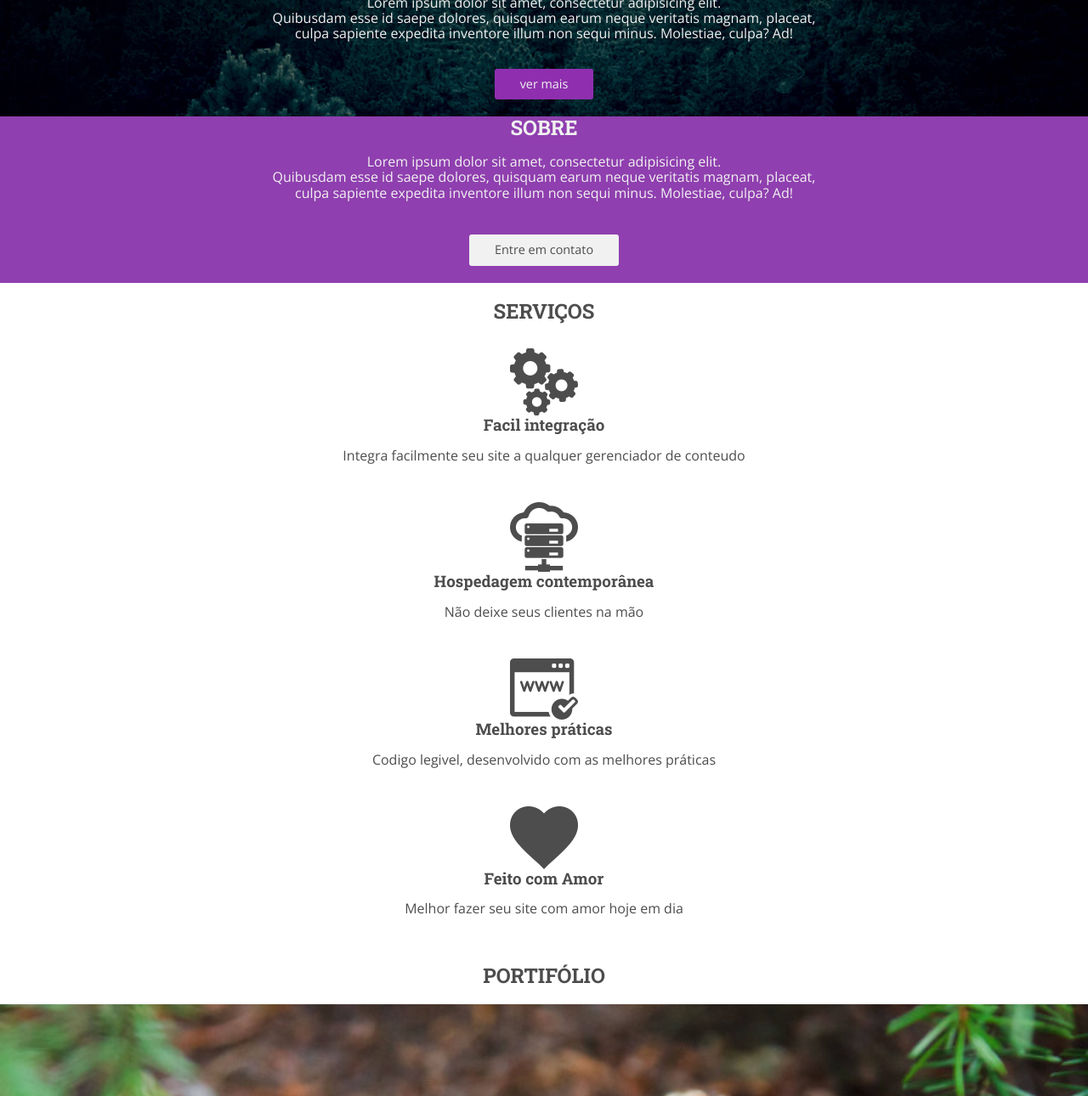
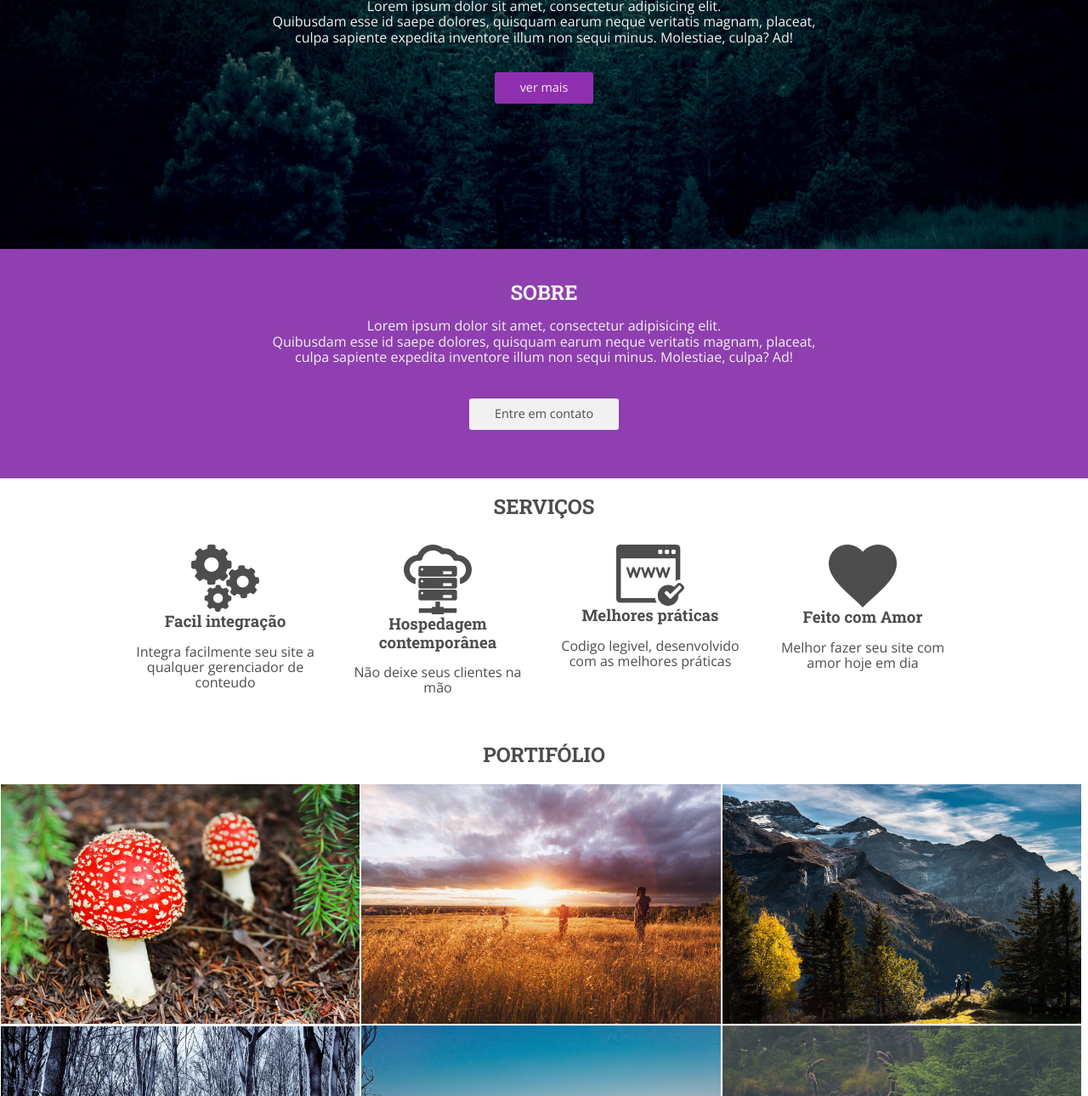
Before and after one commit to Anselmobatista/Site-Responsivo, a plain HTML site: page index.html in a window 1280 px wide. Shown: the part 297-1587 px from the top of the page at 85% size. Drawn offline with nearby package versions, Linux system fonts and the light colour scheme.

Commit message:
Media Queries

```diff
--- a/css/estilus.css
+++ b/css/estilus.css
@@ -107,14 +107,14 @@ header p {
 
 /*SERVIÇOS*/
 
-#serviços {
+#servicos {
     padding: 20px;
     display: flex;
     flex-direction: column;
     align-items: center;
 }
 
-#serviços div {
+#servicos div {
     display: flex;
     flex-direction: column;
     align-items: center;
@@ -160,3 +160,73 @@ footer {
     background-color: #4d4d4d;
     color: #f1f1f1;
 }
+
+
+/*MEDIA QUERIES*/
+
+@media screen and (min-width: 768px) {
+    /*NAVEGAÇÃO*/
+    nav {
+        flex-direction: row;
+        justify-content: space-around;
+    }
+    nav ul {
+        flex-direction: row;
+        width: 70%;
+    }
+    /*CABEÇALHO*/
+    header {
+        height: 600px;
+        height: 60vh;
+        justify-content: center;
+    }
+    /*SOBRE*/
+    #sobre {
+        height: 250px;
+        height: 30vh;
+        justify-content: center;
+        min-height: 250px;
+    }
+    /*SERVIÇOS*/
+    #servicos {
+        flex-direction: row;
+        flex-wrap: wrap;
+        align-items: flex-start;
+        max-width: 1000px;
+        margin: 0 auto;
+    }
+    #servicos h2 {
+        text-align: center;
+        width: 100%;
+    }
+    #servicos div {
+        flex-grow: 1;
+        flex-basis: 150px;
+        padding: 0 10px;
+    }
+    /*PORTIFÓLIO*/
+    #portifolio {
+        flex-direction: row;
+        flex-wrap: wrap;
+    }
+    #portifolio h2 {
+        width: 100%;
+        text-align: center;
+    }
+    #portifolio img {
+        width: 33%;
+        padding: 1px;
+    }
+    /*CONTATO*/
+    #contato {
+        flex-direction: row;
+        flex-wrap: wrap;
+        justify-content: space-around;
+        max-width: 500px;
+        margin: 0 auto;
+    }
+    #contato h2,
+    #contato p {
+        width: 100%;
+    }
+}
--- a/index.html
+++ b/index.html
@@ -14,12 +14,12 @@
 
 
     <nav>
-        <a href="#">Lorem ipsun</a>
+        <a href="#">Lorem Ipsun</a>
 
         <ul>
             <li><a href="#sobre">SOBRE</a></li>
-            <li><a href="#serviços">SERVIÇOS</a></li>
-            <li><a href="#portifólio">PORTIFÓLIO</a></li>
+            <li><a href="#servicos">SERVIÇOS</a></li>
+            <li><a href="#portifolio">PORTIFÓLIO</a></li>
             <li><a href="#contato">CONTATO</a></li>
 
         </ul>
@@ -40,7 +40,7 @@
         </p>
         <a href="#contato" class="botao">Entre em contato</a>
     </section>
-    <section id="serviços">
+    <section id="servicos">
         <h2> SERVIÇOS</h2>
         <div>
             <img src="img/configs.png" alt="configurações">
```
